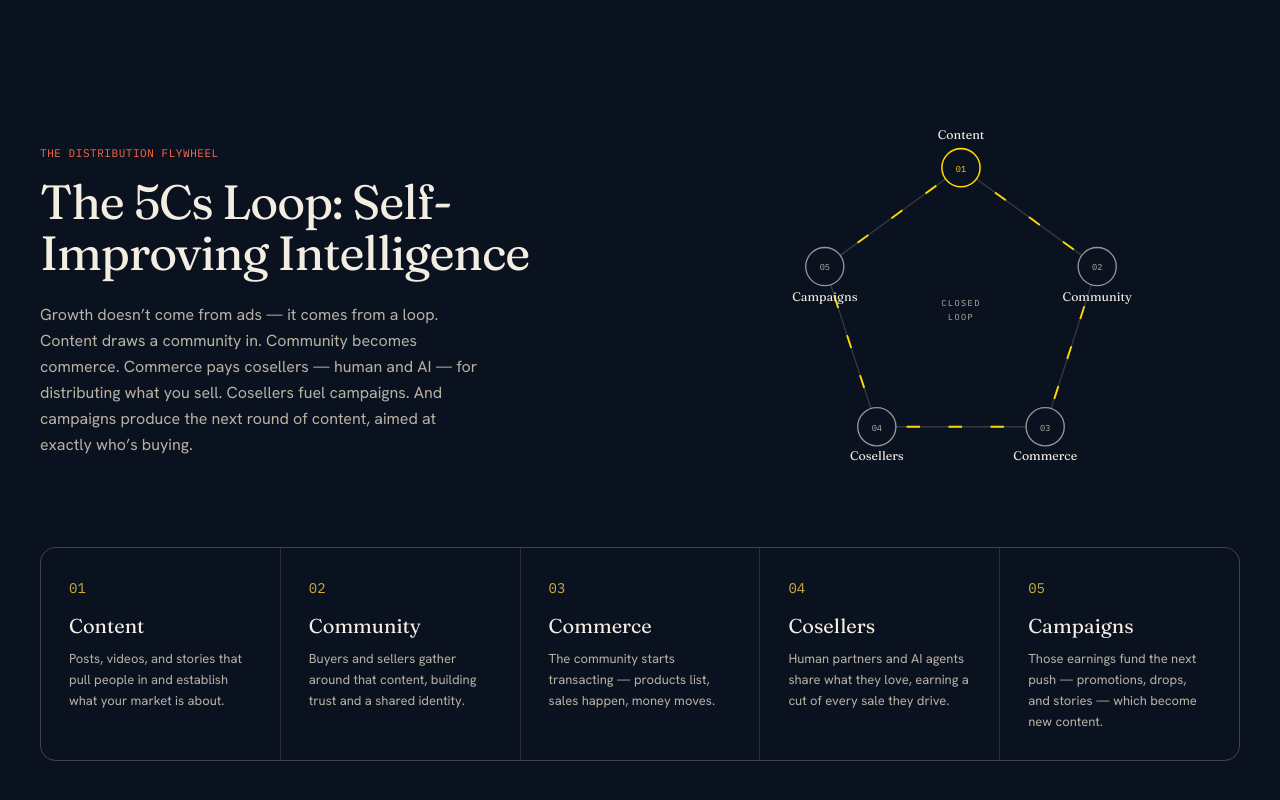
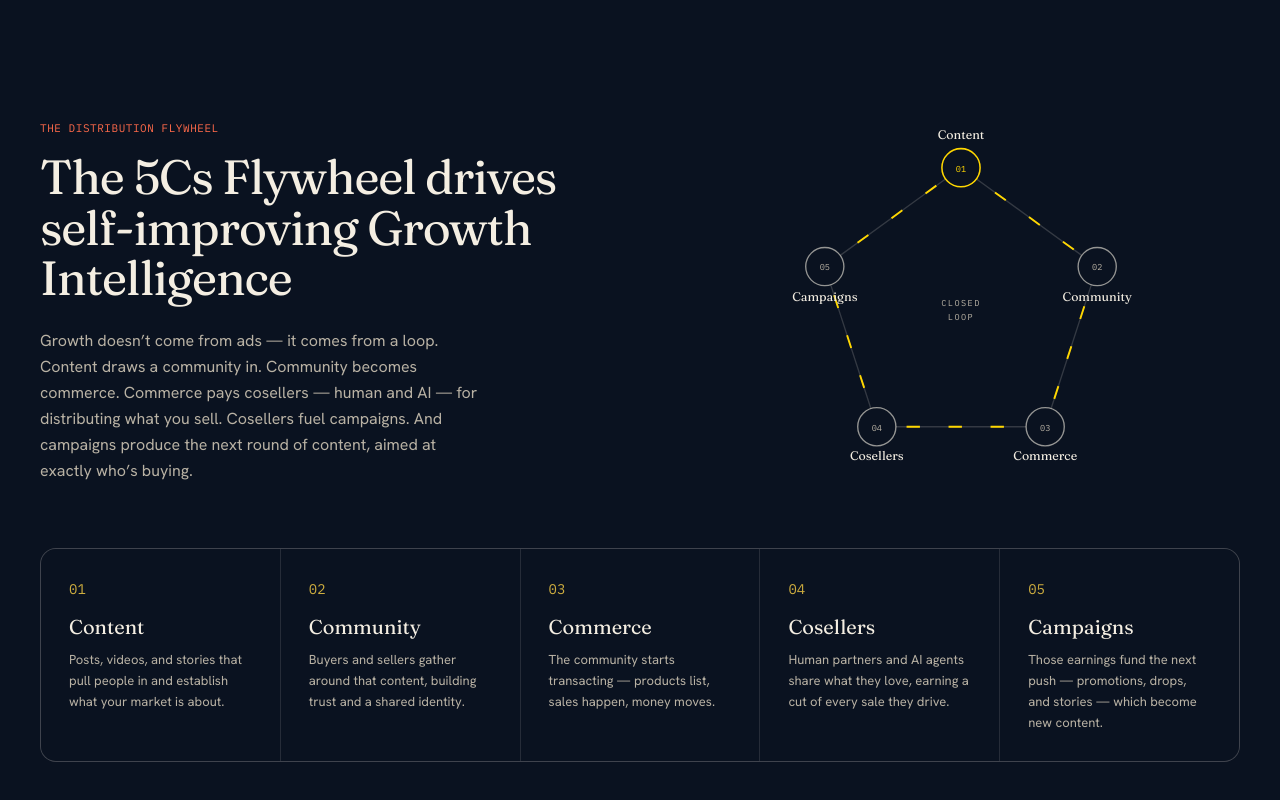
Before and after one commit to amitrathore/shoptype-web, a Next.js app: page / in a window 1280 px wide. Shown: the part 800-1600 px from the top of the page. Built offline with nearby package versions, Linux system fonts and the light colour scheme.

Commit message:
Update 5Cs section heading copy
Co-Authored-By: Claude Sonnet 5 <noreply@anthropic.com>
Claude-Session: https://claude.ai/code/session_01TuWQgUye2V63ch1ZsT27Ej

```diff
--- a/src/components/FiveCs.tsx
+++ b/src/components/FiveCs.tsx
@@ -98,7 +98,7 @@ export default function FiveCs() {
               The distribution flywheel
             </p>
             <h2 className="mt-4 font-display text-4xl leading-[1.05] tracking-tight text-cream md:text-5xl">
-              The 5Cs Loop: Self-Improving Intelligence
+              The 5Cs Flywheel drives self-improving Growth Intelligence
             </h2>
             <p className="mt-6 max-w-md font-body text-base leading-relaxed text-cream-dim">
               Growth doesn&rsquo;t come from ads — it comes from a loop.
```
